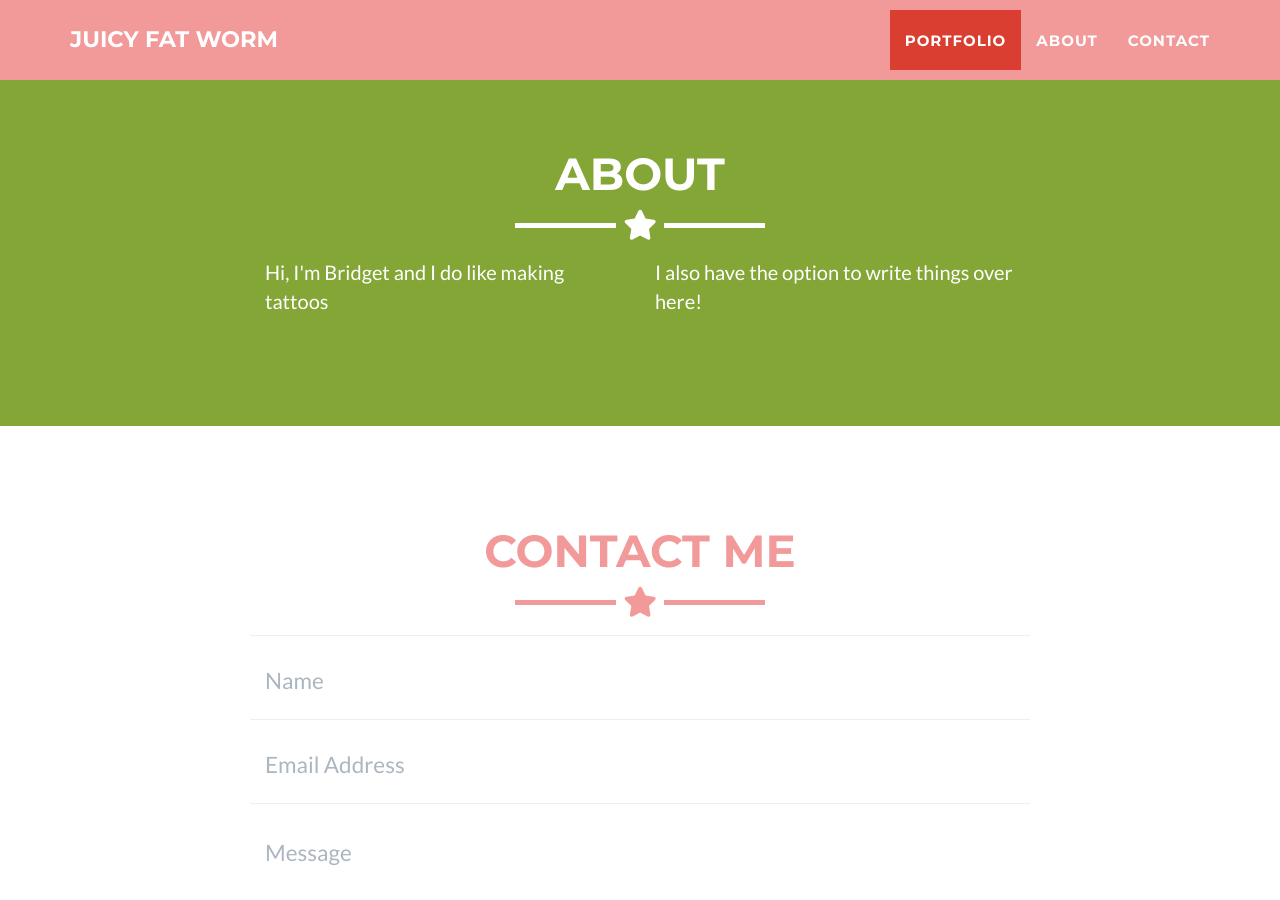
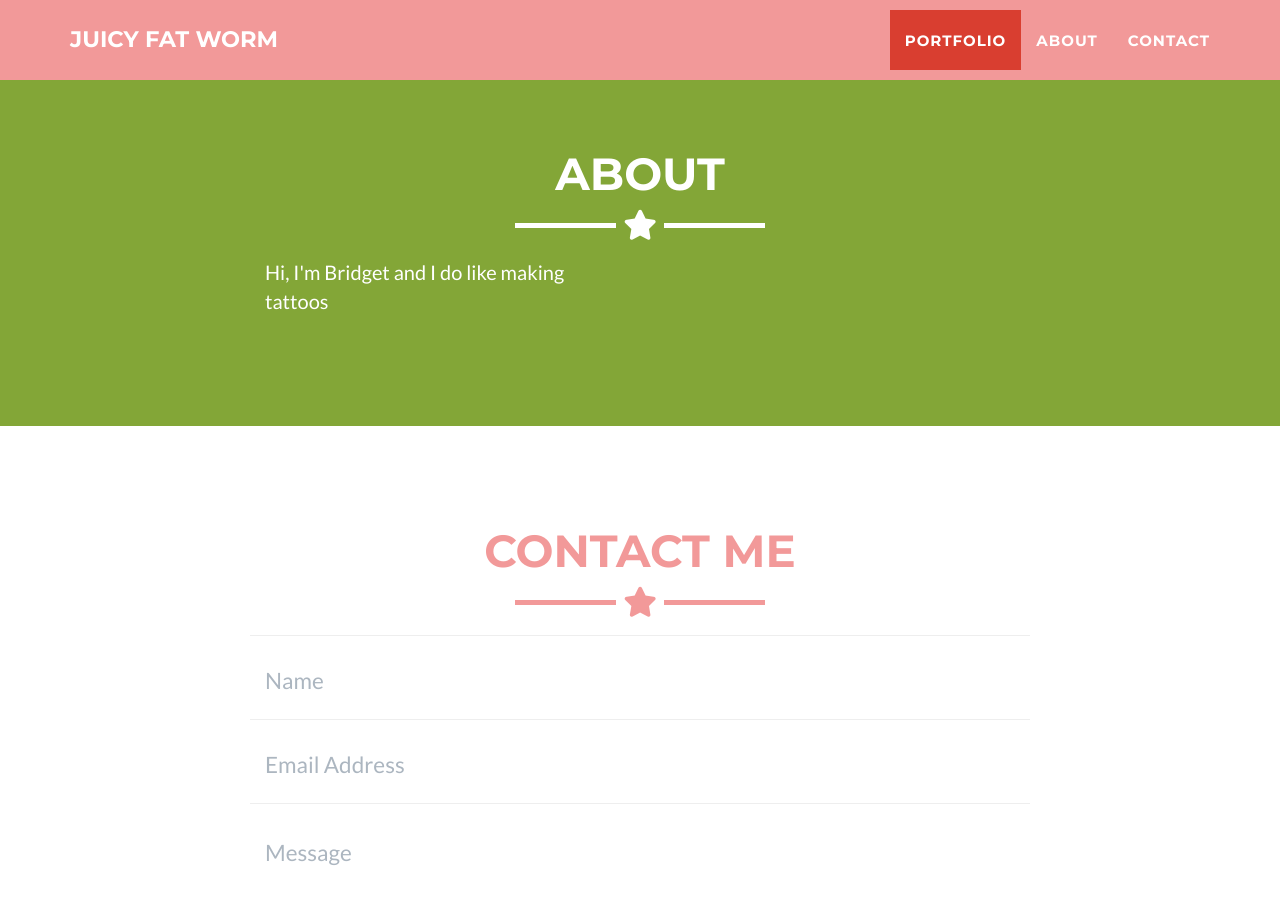
Before and after one commit to audiobird/bridget-site-demo, a Jekyll site: the page built from _posts/2014-07-18-project-1.markdown, in a window 1280 px wide and 900 px high, scrolled down 1517 px. Built offline with Jekyll 4.4.1, drawn with Linux system fonts in a browser that asks for light colours.

Commit message:
fix about

```diff
--- a/_includes/about.html
+++ b/_includes/about.html
@@ -12,7 +12,7 @@
         <p>Hi, I'm Bridget and I do like making tattoos</p>
       </div>
       <div class="col-lg-4">
-        <p>I also have the option to write things over here! </p>
+        <p>  </p>
       </div>
 
     </div>
```
